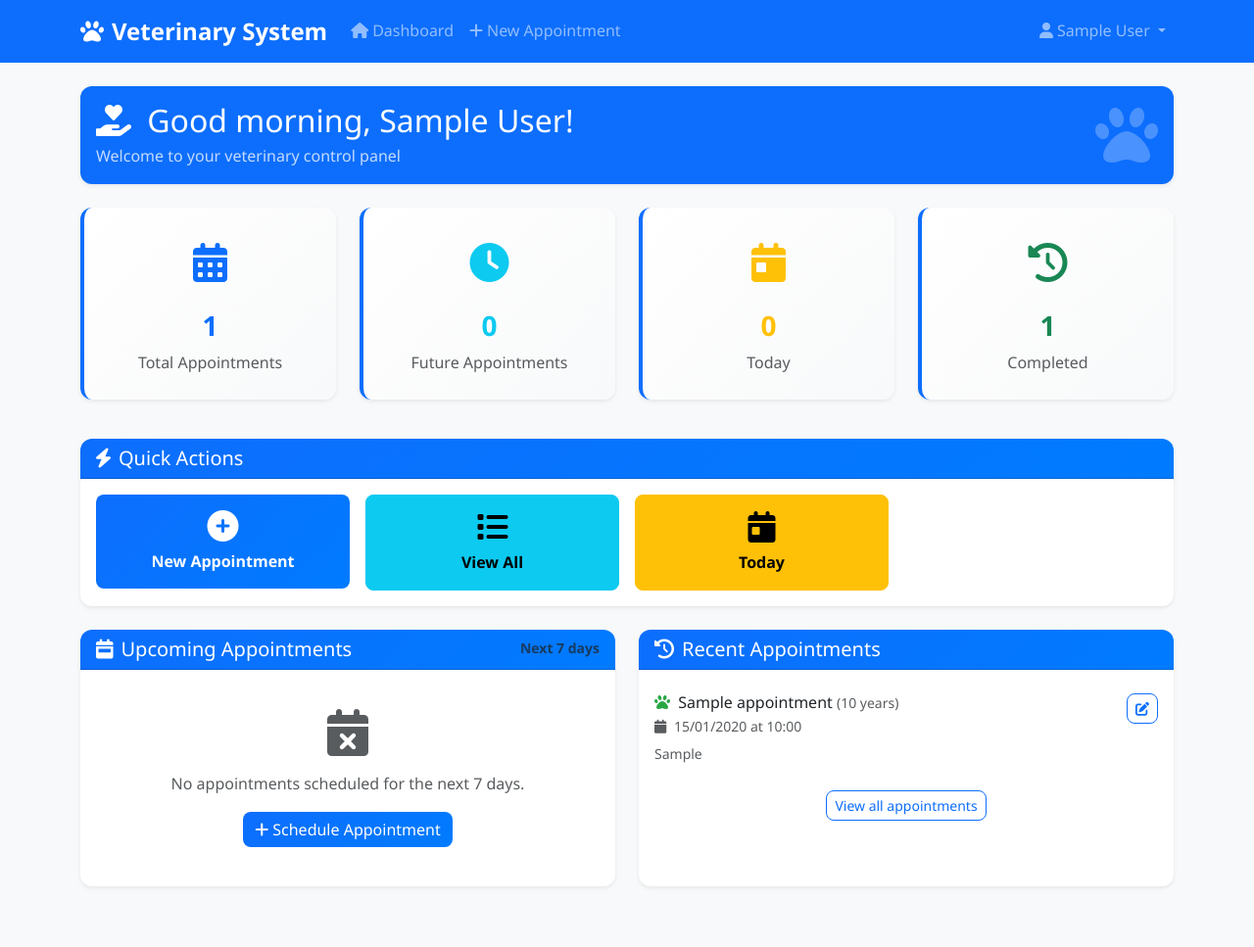
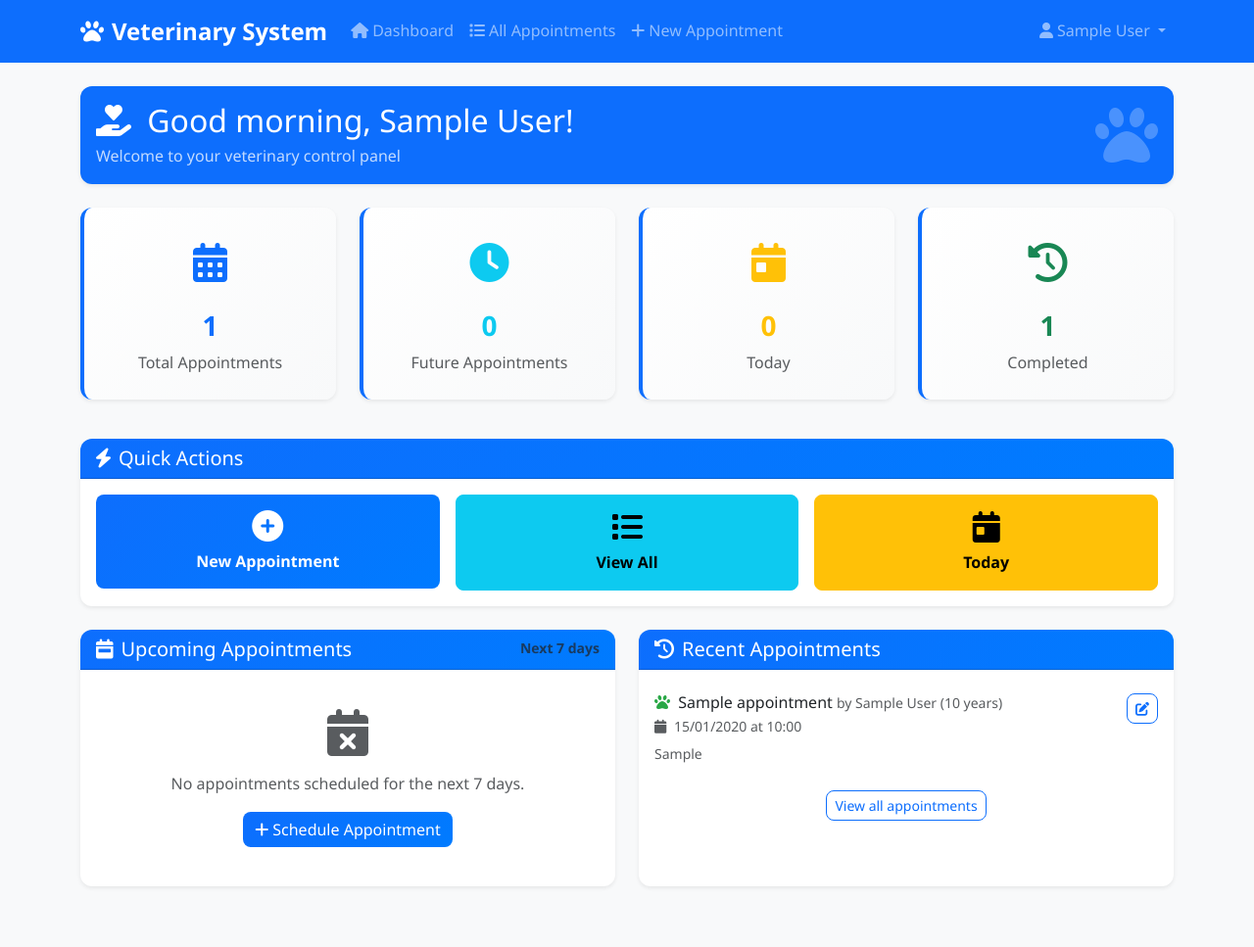
Before and after one commit to felpscirne/vet-system, a PHP site: page /pages/dashboard.php in a window 1280 px wide. Shown: the top 967 px of the page at 98% size. Run offline with PHP 8.4, Linux system fonts and the light colour scheme; the visitor is signed in with stand-in values (Sample User, id 1); tables that the repository leaves empty hold one stand-in row (values such as "Sample post").

Commit message:
fix: visual erros and wrong hrefs

```diff
--- a/includes/header.php
+++ b/includes/header.php
@@ -33,6 +33,11 @@ $userName = $loggedIn ? $_SESSION['user_name'] : '';
                             </a>
                         </li>
                         <li class="nav-item">
+                            <a class="nav-link" href="appointments.php">
+                                <i class="fas fa-list me-1"></i>All Appointments
+                            </a>
+                        </li>
+                        <li class="nav-item">
                             <a class="nav-link" href="new_appointment.php">
                                 <i class="fas fa-plus me-1"></i>New Appointment
                             </a>
@@ -47,7 +52,6 @@ $userName = $loggedIn ? $_SESSION['user_name'] : '';
                                 <i class="fas fa-user me-1"></i><?php echo htmlspecialchars($userName); ?>
                             </a>
                             <ul class="dropdown-menu">
-                                <li><hr class="dropdown-divider"></li>
                                 <li><a class="dropdown-item" href="logout.php">
                                     <i class="fas fa-sign-out-alt me-1"></i>Logout
                                 </a></li>
--- a/pages/dashboard.php
+++ b/pages/dashboard.php
@@ -23,29 +23,31 @@ try {
     $stmt = $pdo->prepare("
         SELECT
             a.*,
+            u.name as user_name,
             DATE_FORMAT(a.appointment_date, '%d/%m/%Y') as formatted_date,
             TIME_FORMAT(a.appointment_time, '%H:%i') as formatted_time,
             DATEDIFF(a.appointment_date, CURDATE()) as days_remaining
         FROM appointments a
-        WHERE a.user_id = ?
-        AND a.appointment_date BETWEEN CURDATE() AND DATE_ADD(CURDATE(), INTERVAL 7 DAY)
+        JOIN users u ON a.user_id = u.id
+        WHERE a.appointment_date BETWEEN CURDATE() AND DATE_ADD(CURDATE(), INTERVAL 7 DAY)
         ORDER BY a.appointment_date ASC, a.appointment_time ASC
         LIMIT 5
     ");
-    $stmt->execute([$userId]);
+    $stmt->execute();
     $upcomingAppointments = $stmt->fetchAll();
 
     $stmt = $pdo->prepare("
         SELECT
             a.*,
+            u.name as user_name,
             DATE_FORMAT(a.appointment_date, '%d/%m/%Y') as formatted_date,
             TIME_FORMAT(a.appointment_time, '%H:%i') as formatted_time
         FROM appointments a
-        WHERE a.user_id = ?
+        JOIN users u ON a.user_id = u.id
         ORDER BY a.created_at DESC
         LIMIT 5
     ");
-    $stmt->execute([$userId]);
+    $stmt->execute();
     $recentAppointments = $stmt->fetchAll();
 
 } catch (PDOException $e) {
@@ -143,19 +145,19 @@ $pageTitle = 'Dashboard - Veterinary System';
             </div>
             <div class="card-body">
                 <div class="row g-3">
-                    <div class="col-md-6 col-lg-3">
+                    <div class="col-md-4">
                         <a href="new_appointment.php" class="btn btn-primary w-100 py-3">
                             <i class="fas fa-plus-circle fa-2x d-block mb-2"></i>
                             <strong>New Appointment</strong>
                         </a>
                     </div>
-                    <div class="col-md-6 col-lg-3">
+                    <div class="col-md-4">
                         <a href="appointments.php" class="btn btn-info w-100 py-3">
                             <i class="fas fa-list fa-2x d-block mb-2"></i>
                             <strong>View All</strong>
                         </a>
                     </div>
-                    <div class="col-md-6 col-lg-3">
+                    <div class="col-md-4">
                         <a href="appointments.php?filter=today" class="btn btn-warning w-100 py-3">
                             <i class="fas fa-calendar-day fa-2x d-block mb-2"></i>
                             <strong>Today</strong>
@@ -194,6 +196,7 @@ $pageTitle = 'Dashboard - Veterinary System';
                                         <h6 class="mb-1">
                                             <i class="fas fa-paw me-1 text-primary"></i>
                                             <?php echo htmlspecialchars($appointment['animal_name']); ?>
+                                            <small class="text-muted">by <?php echo htmlspecialchars($appointment['user_name']); ?></small>
                                         </h6>
                                         <p class="mb-1 text-muted small">
                                             <i class="fas fa-clock me-1"></i>
@@ -251,7 +254,7 @@ $pageTitle = 'Dashboard - Veterinary System';
                                         <h6 class="mb-1">
                                             <i class="fas fa-paw me-1 text-veterinary"></i>
                                             <?php echo htmlspecialchars($appointment['animal_name']); ?>
-                                            <small class="text-muted">(<?php echo $appointment['animal_age']; ?> years)</small>
+                                            <small class="text-muted">by <?php echo htmlspecialchars($appointment['user_name']); ?> (<?php echo $appointment['animal_age']; ?> years)</small>
                                         </h6>
                                         <p class="mb-1 text-muted small">
                                             <i class="fas fa-calendar me-1"></i>
@@ -262,10 +265,16 @@ $pageTitle = 'Dashboard - Veterinary System';
                                         </small>
                                     </div>
                                     <div>
-                                        <a href="edit_appointment.php?id=<?php echo $appointment['id']; ?>"
-                                           class="btn btn-outline-primary btn-sm">
-                                            <i class="fas fa-edit"></i>
-                                        </a>
+                                        <?php if ($appointment['user_id'] == $userId): ?>
+                                            <a href="edit_appointment.php?id=<?php echo $appointment['id']; ?>"
+                                               class="btn btn-outline-primary btn-sm">
+                                                <i class="fas fa-edit"></i>
+                                            </a>
+                                        <?php else: ?>
+                                            <span class="text-muted small">
+                                                <i class="fas fa-eye me-1"></i>View only
+                                            </span>
+                                        <?php endif; ?>
                                     </div>
                                 </div>
                             </div>
```
Also changed, not shown: pages/appointments.php (+22 -8 lines).
